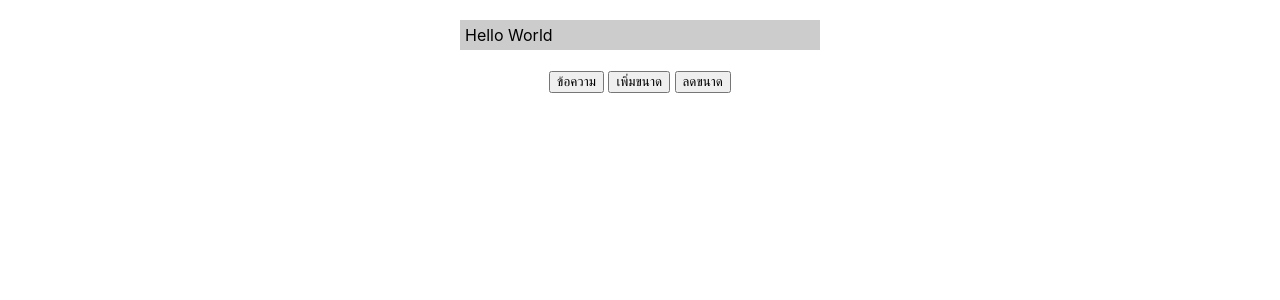
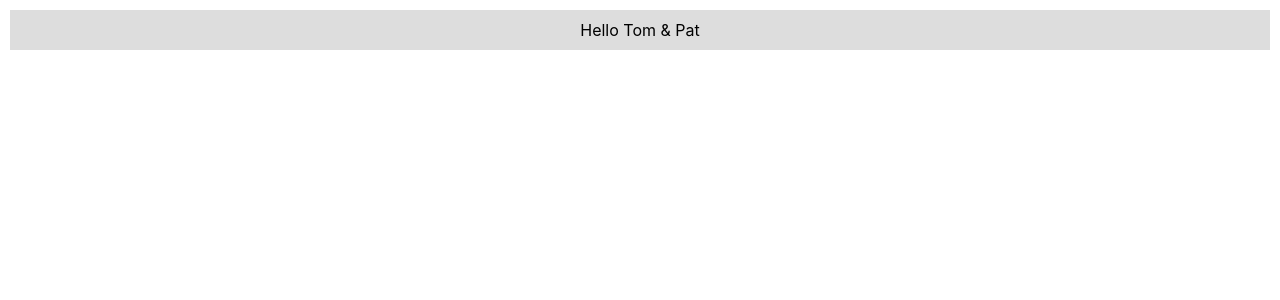
Before and after one commit to phollakrit/app1_ECT, a React (Create React App) app: page / in a window 1280 px wide. Shown: the top 300 px of the page. Built offline with nearby package versions, Linux system fonts and the light colour scheme.

Commit message:
Function Context
Function Context

```diff
--- a/src/App.js
+++ b/src/App.js
@@ -1,6 +1,11 @@
 import React from 'react'
-import MessageBox from './state-func';
+import { userContext } from './context';
+import Content from './context-content';
 
 export default function App() {
-  return <MessageBox/>
+  return (
+    <userContext.Provider value={'Tom & Pat'}>
+      <Content/>
+    </userContext.Provider>
+  )
 }
--- /dev/null
+++ b/src/context-content.js
@@ -0,0 +1,17 @@
+import React from "react";
+import { userContext } from "./context";
+
+export default function Content(){
+    let user=React.useContext(userContext)
+    const contentStyle = {
+        backgroundColor:'#ddd',
+        textAlign:'center',
+        margin:10,
+        padding:10
+    }
+    return(
+        <div style={contentStyle}>
+            Hello {user}
+        </div>
+    )
+}
--- /dev/null
+++ b/src/context.js
@@ -0,0 +1,3 @@
+import React, {createContext} from "react";
+
+export const userContext=createContext()
```
